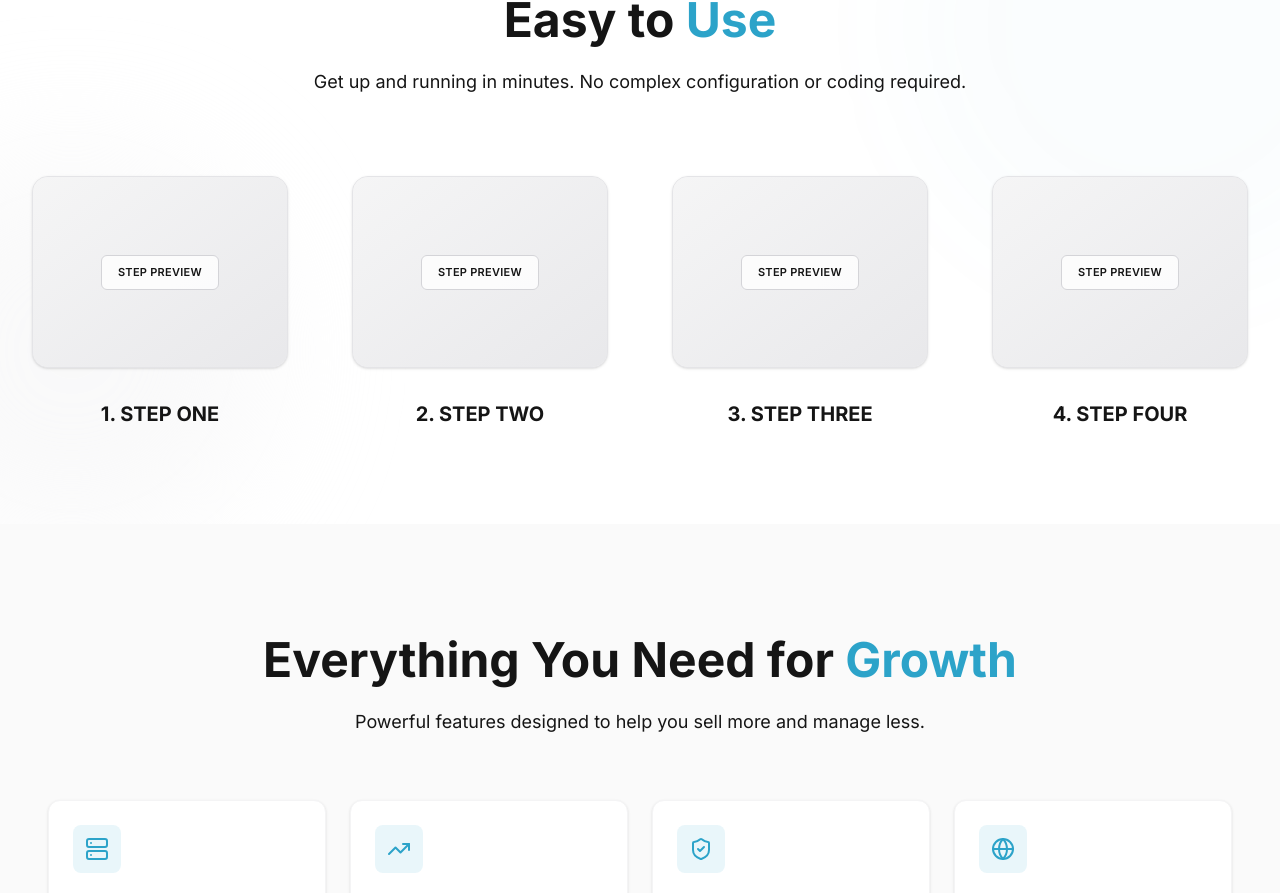
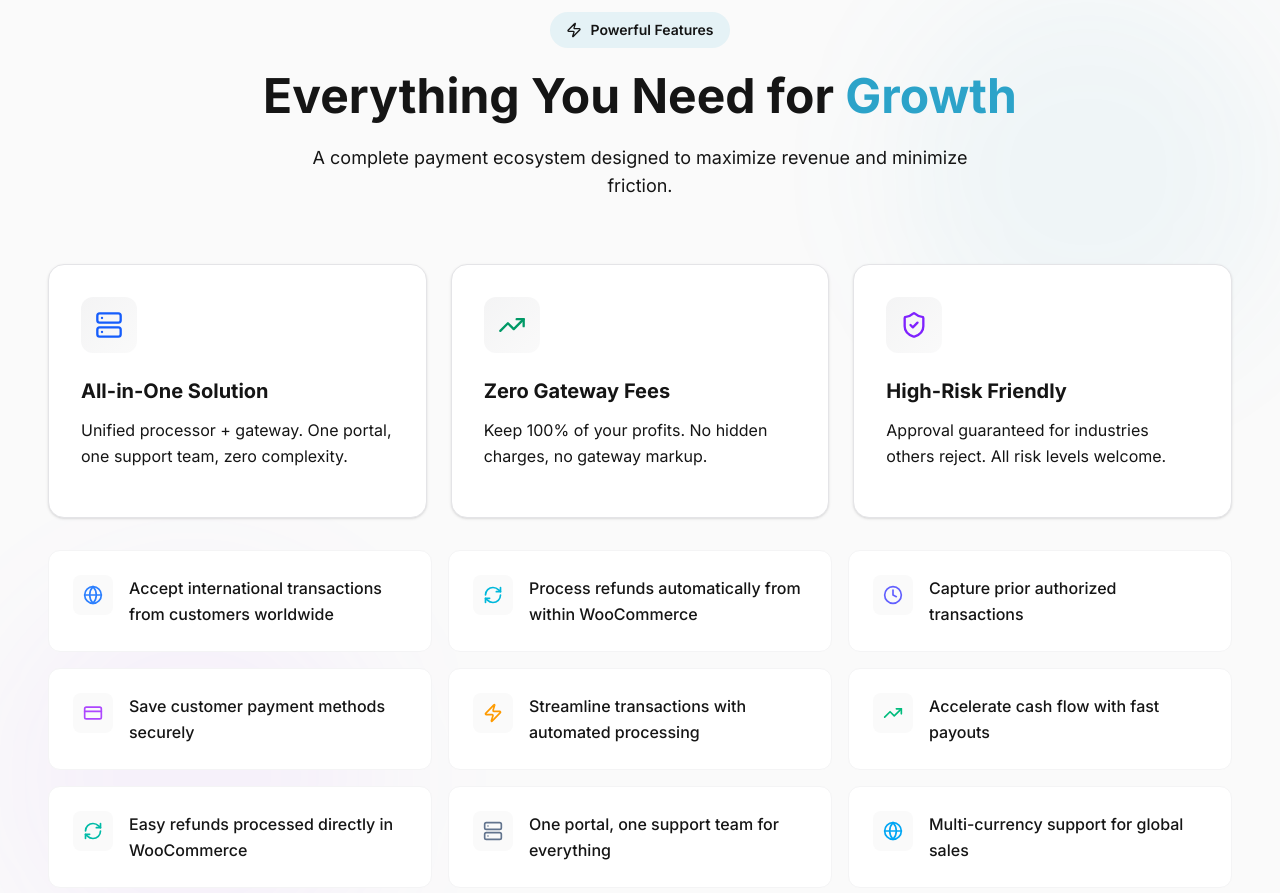
Before and after one commit to Shubham1997x/mycpo, a Next.js app: page /plugin in a window 1280 px wide. Shown: the part 1903-2796 px from the top of the page. Built offline with nearby package versions, Linux system fonts and the light colour scheme.

Commit message:
feat: Implement initial home and plugin pages, introducing a new animated BenefitsSection component.

```diff
--- a/app/page.tsx
+++ b/app/page.tsx
@@ -6,17 +6,15 @@ import IntroductionSection from './plugin/components/IntroductionSection';
 import BenefitsSection from './plugin/components/BenefitsSection';
 import GettingStartedSection from './plugin/components/GettingStartedSection';
 import FinalCTASection from './plugin/components/FinalCTASection';
-import HowItWorksSection from './plugin/components/HowItWorksSection';
 
 export default function Home() {
   return (
     <div className="min-h-screen relative" style={{ backgroundColor: '#FAFAFA' }}>
       <Navbar />
       <HeroSection />
+      <GettingStartedSection />
       <IntroductionSection />
-      <HowItWorksSection />
       <BenefitsSection />
-      <GettingStartedSection />
       <FinalCTASection />
     </div>
   );
--- a/app/plugin/components/BenefitsSection.tsx
+++ b/app/plugin/components/BenefitsSection.tsx
@@ -1,87 +1,182 @@
 'use client';
 
 import { motion } from 'framer-motion';
-import { Globe, RefreshCw, CreditCard, Clock, TrendingUp, ShieldCheck, Zap, Server } from 'lucide-react';
+import { Globe, RefreshCw, CreditCard, Clock, TrendingUp, ShieldCheck, Zap, Server, ArrowRight } from 'lucide-react';
+
+const featuredBenefits = [
+  {
+    icon: Server,
+    title: 'All-in-One Solution',
+    description: 'Unified processor + gateway. One portal, one support team, zero complexity.',
+    gradient: 'from-blue-500/10 to-cyan-500/10',
+    iconColor: 'text-blue-600',
+    featured: true
+  },
+  {
+    icon: TrendingUp,
+    title: 'Zero Gateway Fees',
+    description: 'Keep 100% of your profits. No hidden charges, no gateway markup.',
+    gradient: 'from-blue-500/10 to-cyan-500/10',
+    iconColor: 'text-emerald-600',
+    featured: true
+  },
+  {
+    icon: ShieldCheck,
+    title: 'High-Risk Friendly',
+    description: 'Approval guaranteed for industries others reject. All risk levels welcome.',
+    gradient: 'from-blue-500/10 to-cyan-500/10',
+    iconColor: 'text-violet-600',
+    featured: true
+  },
+];
 
 const benefits = [
-  { icon: Server, text: 'All-in-one processor + gateway - one portal, one support team' },
-  { icon: TrendingUp, text: 'Zero gateway fees' },
-  { icon: ShieldCheck, text: 'High-risk merchant friendly' },
-  { icon: Globe, text: 'Accept international transactions from customers worldwide' },
-  { icon: RefreshCw, text: 'Process refunds automatically from within WooCommerce' },
-  { icon: Clock, text: 'Capture prior authorized transactions' },
-  { icon: CreditCard, text: 'Save customer payment methods securely' },
-  { icon: Zap, text: 'Streamline transactions with automated processing' },
-  { icon: TrendingUp, text: 'Accelerate cash flow with fast payouts' },
-  { icon: RefreshCw, text: 'Easy refunds processed directly in WooCommerce' }
+  { icon: Globe, text: 'Accept international transactions from customers worldwide', iconColor: 'text-blue-500' },
+  { icon: RefreshCw, text: 'Process refunds automatically from within WooCommerce', iconColor: 'text-cyan-500' },
+  { icon: Clock, text: 'Capture prior authorized transactions', iconColor: 'text-indigo-500' },
+  { icon: CreditCard, text: 'Save customer payment methods securely', iconColor: 'text-purple-500' },
+  { icon: Zap, text: 'Streamline transactions with automated processing', iconColor: 'text-amber-500' },
+  { icon: TrendingUp, text: 'Accelerate cash flow with fast payouts', iconColor: 'text-emerald-500' },
+  { icon: RefreshCw, text: 'Easy refunds processed directly in WooCommerce', iconColor: 'text-teal-500' },
+  { icon: Server, text: 'One portal, one support team for everything', iconColor: 'text-slate-500' },
+  { icon: Globe, text: 'Multi-currency support for global sales', iconColor: 'text-sky-500' },
 ];
 
 export default function BenefitsSection() {
   return (
     <section className="relative overflow-hidden max-w-7xl mx-auto px-4 sm:px-6 lg:px-12 py-16 sm:py-20 lg:py-28" style={{ backgroundColor: '#FAFAFA' }}>
-      <div
-        className="absolute inset-0 opacity-90 bg_img_dotted pointer-events-none"
-      />
+      {/* Background Elements */}
+      <div className="absolute inset-0 opacity-90 bg_img_dotted pointer-events-none" />
+      <div className="absolute top-20 right-0 w-96 h-96 bg-[#2ca3c9]/5 rounded-full blur-3xl" />
+      <div className="absolute bottom-20 left-0 w-96 h-96 bg-purple-500/5 rounded-full blur-3xl" />
+
       <div className="relative w-full">
+        {/* Header */}
         <motion.div
           initial={{ opacity: 0, y: 20 }}
           whileInView={{ opacity: 1, y: 0 }}
           viewport={{ once: true }}
+          transition={{ duration: 0.6 }}
           className="text-center mb-16"
         >
+          <motion.div
+            initial={{ opacity: 0, scale: 0.9 }}
+            whileInView={{ opacity: 1, scale: 1 }}
+            viewport={{ once: true }}
+            className="inline-flex items-center gap-2 px-4 py-2 rounded-full bg-[#2ca3c9]/10 text-[#2ca3c9] text-sm font-semibold mb-6"
+          >
+            <Zap className="w-4 h-4" />
+            <span>Powerful Features</span>
+          </motion.div>
           <h2 className="text-3xl sm:text-4xl lg:text-5xl font-bold text-zinc-900 mb-6">
             Everything You Need for <span className="text-[#2ca3c9]">Growth</span>
           </h2>
           <p className="text-zinc-600 text-lg max-w-2xl mx-auto">
-            Powerful features designed to help you sell more and manage less.
+            A complete payment ecosystem designed to maximize revenue and minimize friction.
           </p>
         </motion.div>
 
-        <div className="grid grid-cols-1 md:grid-cols-2 lg:grid-cols-3 xl:grid-cols-4 gap-6">
+        {/* Featured Benefits - Bento Grid */}
+        <div className="grid grid-cols-1 lg:grid-cols-3 gap-6 mb-8">
+          {featuredBenefits.map((benefit, index) => (
+            <motion.div
+              key={index}
+              initial={{ opacity: 0, y: 30 }}
+              whileInView={{ opacity: 1, y: 0 }}
+              viewport={{ once: true, margin: '-50px' }}
+              transition={{
+                type: 'spring',
+                stiffness: 100,
+                damping: 20,
+                delay: index * 0.1
+              }}
+              whileHover={{ y: -8, scale: 1.02 }}
+              className="group relative bg-white rounded-2xl p-8 border border-zinc-200 shadow-sm hover:shadow-xl transition-all duration-300 cursor-pointer overflow-hidden"
+            >
+              {/* Gradient Background */}
+              <div className={`absolute inset-0 bg-gradient-to-br ${benefit.gradient} opacity-0 group-hover:opacity-100 transition-opacity duration-500`} />
+
+              {/* Content */}
+              <div className="relative z-10">
+                <motion.div
+                  className="w-14 h-14 rounded-xl bg-gradient-to-br from-zinc-100 to-zinc-50 flex items-center justify-center mb-6 group-hover:scale-110 transition-transform duration-300"
+                  whileHover={{ rotate: [0, -10, 10, -10, 0] }}
+                  transition={{ duration: 0.5 }}
+                >
+                  <benefit.icon className={`w-7 h-7 ${benefit.iconColor}`} />
+                </motion.div>
+
+                <h3 className="text-xl font-bold text-zinc-900 mb-3 group-hover:text-[#2ca3c9] transition-colors">
+                  {benefit.title}
+                </h3>
+
+                <p className="text-zinc-600 leading-relaxed mb-4">
+                  {benefit.description}
+                </p>
+
+                <motion.div
+                  className="flex items-center gap-2 text-[#2ca3c9] font-semibold text-sm opacity-0 group-hover:opacity-100 transition-opacity"
+                  initial={{ x: -10 }}
+                  whileHover={{ x: 0 }}
+                >
+
+                </motion.div>
+              </div>
+
+              {/* Decorative corner accent */}
+              <div className="absolute top-0 right-0 w-32 h-32 bg-gradient-to-br from-[#2ca3c9]/5 to-transparent rounded-bl-full opacity-0 group-hover:opacity-100 transition-opacity" />
+            </motion.div>
+          ))}
+        </div>
+
+        {/* Secondary Benefits - Compact Grid */}
+        <div className="grid grid-cols-1 sm:grid-cols-2 lg:grid-cols-3 gap-4">
           {benefits.map((benefit, index) => (
             <motion.div
               key={index}
-              initial={{ opacity: 0, scale: 0.95, y: 20 }}
-              whileInView={{ opacity: 1, scale: 1, y: 0 }}
+              initial={{ opacity: 0, scale: 0.95 }}
+              whileInView={{ opacity: 1, scale: 1 }}
               viewport={{ once: true, margin: '-50px' }}
               transition={{
                 type: 'spring',
                 stiffness: 120,
                 damping: 20,
-                delay: 0.05
+                delay: index * 0.05
               }}
               whileHover={{
-                y: -5,
-                scale: 1.02,
-                boxShadow: '0 20px 40px rgba(0, 0, 0, 0.12)'
+                y: -4,
+                borderColor: '#2ca3c9',
+                boxShadow: '0 10px 30px rgba(44, 163, 201, 0.15)'
               }}
-              className="bg-white p-6 rounded-xl border border-zinc-100 shadow-sm group cursor-pointer"
+              className="group bg-white rounded-xl p-6 border border-zinc-100 hover:border-[#2ca3c9]/30 transition-all duration-300 cursor-pointer"
             >
-              <motion.div
-                className="w-12 h-12 rounded-lg bg-[#2ca3c9]/10 flex items-center justify-center mb-4"
-                whileHover={{
-                  backgroundColor: '#2ca3c9',
-                  scale: 1.1,
-
-                }}
-                transition={{ type: 'spring', stiffness: 400 }}
-              >
+              <div className="flex items-start gap-4">
                 <motion.div
-                  whileHover={{ scale: 1.2 }}
+                  className="w-10 h-10 rounded-lg bg-zinc-50 flex items-center justify-center shrink-0 group-hover:bg-[#2ca3c9]/10 transition-colors"
+                  whileHover={{ scale: 1.1 }}
                   transition={{ type: 'spring', stiffness: 400 }}
                 >
-                  <benefit.icon className="w-6 h-6 text-[#2ca3c9] group-hover:text-white transition-colors duration-300" />
+                  <benefit.icon className={`w-5 h-5 ${benefit.iconColor} group-hover:scale-110 transition-transform`} />
                 </motion.div>
-              </motion.div>
-              <motion.p
-                className="text-zinc-800 font-medium leading-relaxed"
-                whileHover={{ color: '#1a1a1a' }}
-              >
-                {benefit.text}
-              </motion.p>
+
+                <p className="text-zinc-700 font-medium leading-relaxed group-hover:text-zinc-900 transition-colors">
+                  {benefit.text}
+                </p>
+              </div>
             </motion.div>
           ))}
         </div>
+
+        {/* Bottom CTA */}
+        <motion.div
+          initial={{ opacity: 0, y: 20 }}
+          whileInView={{ opacity: 1, y: 0 }}
+          viewport={{ once: true }}
+          transition={{ delay: 0.3 }}
+          className="mt-12 text-center"
+        >
+
+        </motion.div>
       </div>
     </section>
   );
--- a/app/plugin/page.tsx
+++ b/app/plugin/page.tsx
@@ -3,7 +3,6 @@
 import Navbar from './components/Navbar';
 import HeroSection from './components/HeroSection';
 import IntroductionSection from './components/IntroductionSection';
-import HowItWorksSection from './components/HowItWorksSection';
 import BenefitsSection from './components/BenefitsSection';
 import GettingStartedSection from './components/GettingStartedSection';
 import FinalCTASection from './components/FinalCTASection';
@@ -14,7 +13,6 @@ export default function PluginPage() {
       <Navbar />
       <HeroSection />
       <IntroductionSection />
-      <HowItWorksSection />
       <BenefitsSection />
       <GettingStartedSection />
       <FinalCTASection />
```
